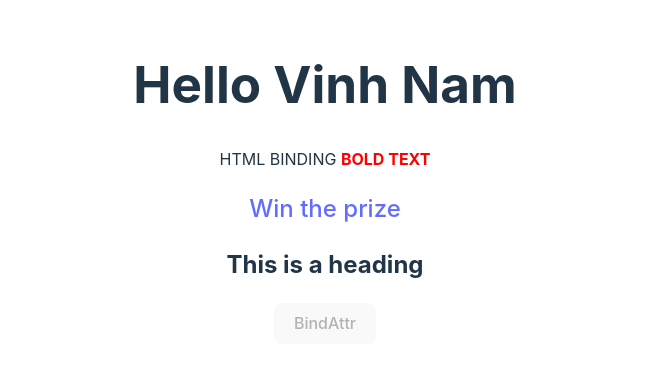
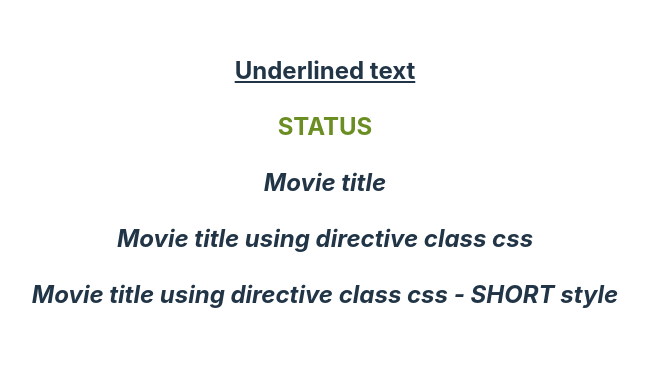
Before and after one commit to tvviem/vite-svelte-ts-basic, a Svelte app: page / in a window 1280 px wide. Shown: the part 217-584 px from the top of the page, without its empty margins (315-964 px from the left). Built offline with nearby package versions, Linux system fonts and the light colour scheme.

Commit message:
2.2 - Class CSS Binding, directive class-css

```diff
--- a/src/App.svelte
+++ b/src/App.svelte
@@ -4,15 +4,35 @@
   const hack = `<a href="#" onclick="alert('You have been hacked!')">Win the prize</a>`; // not use
   const id = 'heading'; // auto same attribute
   const disabled = true;
+  const status = 'success';
+  const isPromoted = true;
+  const promoted = true; // for shortstyle
 </script>
 
 <main>
-  <h1>Hello {name}</h1>
+  <!-- <h1>Hello {name}</h1>
   <p>HTML BINDING {@html htmlString}</p>
   <h2>{@html hack}</h2>
   <h2 {id}>This is a heading</h2>
-  <button {disabled}>BindAttr</button>
+  <button {disabled}>BindAttr</button> -->
+  <h2 class="underline">Underlined text</h2>
+  <h2 class={status}>STATUS</h2>
+  <h2 class={isPromoted ? 'promoted' : ''}>Movie title</h2>
+  <h2 class:promoted={isPromoted}>Movie title using directive class css</h2>
+  <h2 class:promoted>Movie title using directive class css - SHORT style</h2>
 </main>
 
 <style>
+  .underline {
+    text-decoration: underline;
+  }
+  .danger {
+    color: red;
+  }
+  .success {
+    color: olivedrab;
+  }
+  .promoted {
+    font-style: italic;
+  }
 </style>
```
